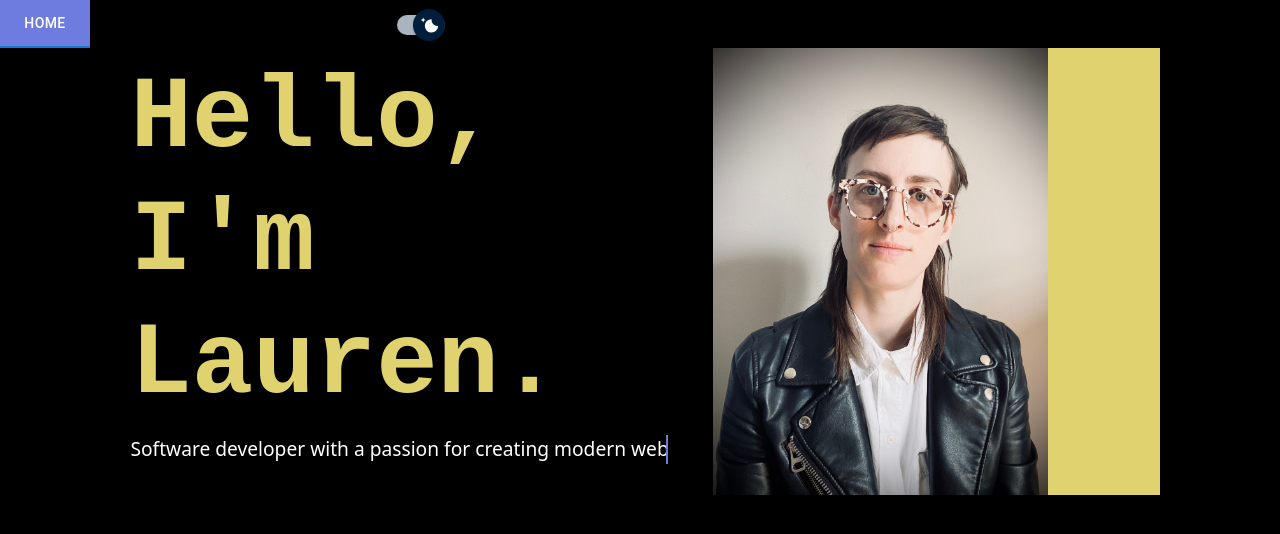
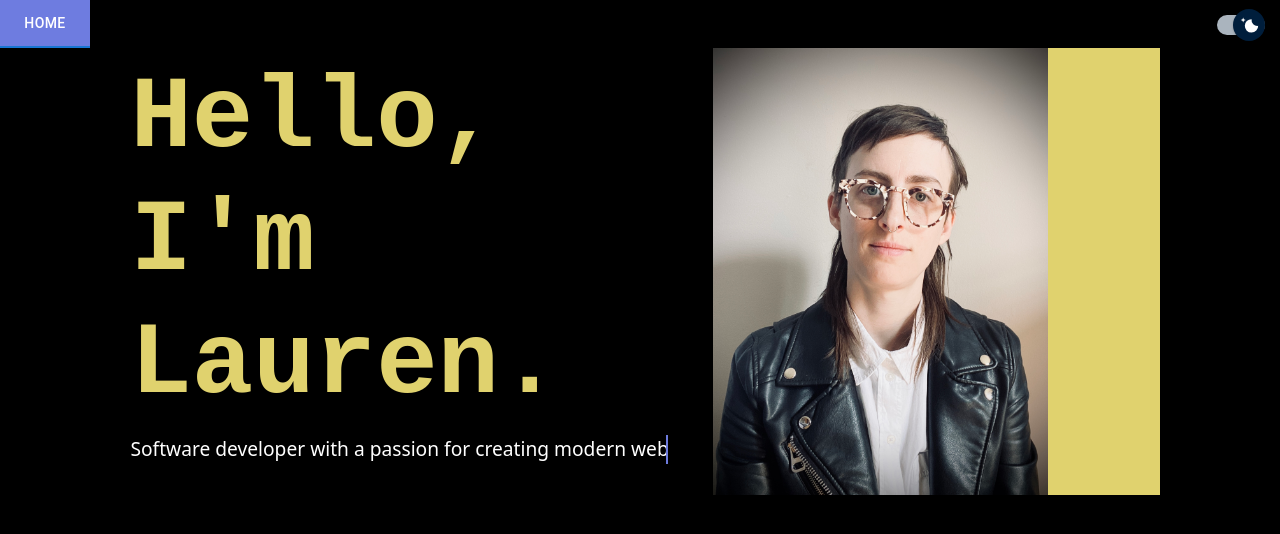
Before and after one commit to laurenmilesdev/portfolio, a Next.js app: page / in a window 1280 px wide. Shown: the top 534 px of the page. Built offline with nearby package versions, Linux system fonts and the light colour scheme; a web font is replaced by a local one.

Commit message:
Fixed issues with unit tests

```diff
--- a/src/components/navigation/Navigation.tsx
+++ b/src/components/navigation/Navigation.tsx
@@ -1,6 +1,6 @@
 import { useState } from 'react';
-import { Container, Tab, Tabs } from '@mui/material';
-import ThemeSwitch from '@/components/themes/ThemeSwitch';
+import { Container, Box, Tab, Tabs } from '@mui/material';
+import ThemeSwitch from '../themes/ThemeSwitch';
 import { a11yProps } from '../../helpers/helpers';
 import TabPanel from '../tabs/TabPanel';
 import TabType from '../../types/component-helpers/tab';
@@ -23,6 +23,7 @@ export default function Navigation(props: Props): JSX.Element {
   return (
     <div>
       <div className={styles.nav}>
+        <Box sx={{ flexGrow: 1 }}>
           <Tabs value={value} onChange={handleChange} aria-label="navigation tabs">
             {props.pages.map(({ label }, index: number) => (
               <Tab
@@ -34,11 +35,14 @@ export default function Navigation(props: Props): JSX.Element {
               />
             ))}
           </Tabs>
+        </Box>
 
+        <Box>
           <ThemeSwitch
             useDarkTheme={props.useDarkTheme}
             handleThemeChange={props.handleThemeChange}
           />
+        </Box>
       </div>
 
       {props.pages.map(({ component }, index: number) => (
--- a/src/components/themes/ThemeSwitch.tsx
+++ b/src/components/themes/ThemeSwitch.tsx
@@ -1,6 +1,6 @@
 import { Switch } from '@mui/material';
 import { styled } from '@mui/material/styles';
-import ThemeConstants from '@/constants/theme';
+import ThemeConstants from '../../constants/theme';
 
 import styles from './ThemeSwitch.module.css';
 
```
Lines whose indentation alone changed are shown as unchanged.
